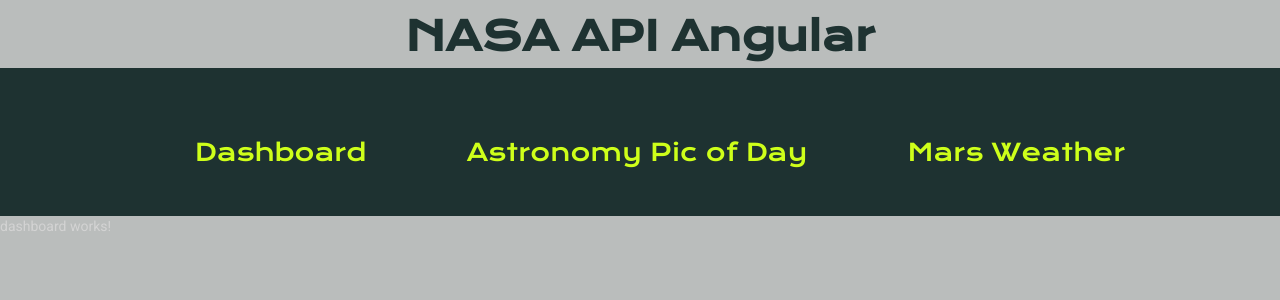
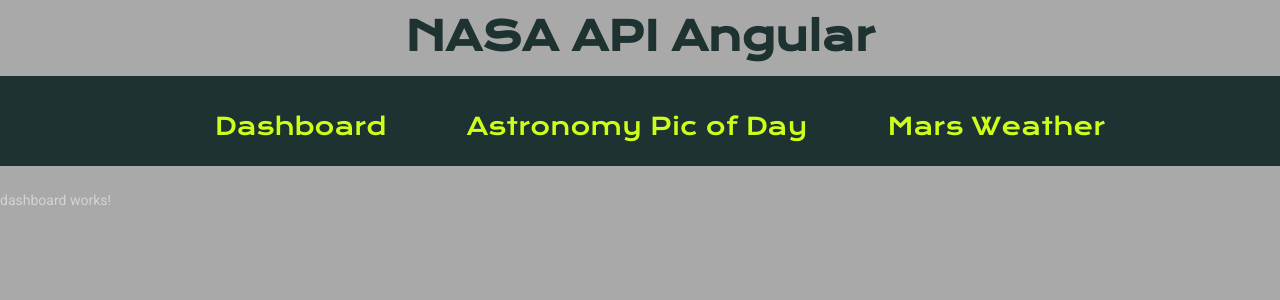
Before and after one commit to isaak-treat/NASA-API-Angular, an Angular app: page /dashboard in a window 1280 px wide. Shown: the top 300 px of the page. Built offline with nearby package versions, Linux system fonts and the light colour scheme.

Commit message:
Added border to APOD, modified CSS elements.

```diff
--- a/src/app/apod/apod.component.css
+++ b/src/app/apod/apod.component.css
@@ -1,8 +1,10 @@
 .entire-container h1 {
   color: #1E3231;
   text-align: center;
-  padding-top: 20px;
+  padding-top: 10px;
+  padding-bottom: 10px;
   font-size: 32px;
+  font-weight: bold;
 
 }
 
@@ -11,13 +13,14 @@ p#date {
   color: #1E3231;
   text-align: center;
   padding-top: 6px;
+
 }
 p#explanation {
-  font-size: 18px;
+  font-size: 16px;
   color: #1E3231;
-  text-align: center;
-  padding-left: 560px;
-  padding-right: 560px;
+  text-justify: distribute-all-lines;
+  padding-left: 300px;
+  padding-right: 300px;
 }
 
 img#image {
@@ -25,4 +28,7 @@ img#image {
   margin-left: auto;
   margin-right: auto;
   width: 60%;
+  border-width: 5px;
+  border-color: #CEFF1A;
+  border-style: solid;
 }
--- a/src/app/apod/apod.component.html
+++ b/src/app/apod/apod.component.html
@@ -1,6 +1,7 @@
 <div class="entire-container">
     <h1>{{photoOfDay.title}}</h1>
-    <img src="{{photoOfDay.url}}" id="image"/>
+
+    <img src="{{photoOfDay.url}}" id="image" />
     <p id="date">{{photoOfDay.date}}</p>
     <p id="explanation">{{photoOfDay.explanation}}</p>
 </div>
--- a/src/app/app.component.css
+++ b/src/app/app.component.css
@@ -4,14 +4,15 @@
   font-family: 'Krona One', sans-serif;
   font-size: 24px;
   display: block;
-  display: table;
+  /* display: table; */
   margin: auto;
 }
 
   .navigation a {
     text-decoration: none;
     display: inline-table;
-    padding: 30px;
+    padding: 20px;
+    padding-bottom: 30px;
     background-color: #1E3231;
     color: #CEFF1A;
   }
@@ -37,13 +38,13 @@ h1 {
     padding-top: 10px;
     text-decoration: none;
     color: #1E3231;
-    background-color: #babdbc;
     width: 100%;
   }
 
 ul#horizontalList {
   min-width: 696px;
   list-style: none;
+  text-align: center;
   padding-top: 20px;
 }
 
--- a/src/styles.css
+++ b/src/styles.css
@@ -3,7 +3,8 @@
 @import '@angular/material/prebuilt-themes/purple-green.css';
 
 html, body {
-  background-color: #babdbc;
+  /* background-color: #babdbc; */
+  background-color: darkgrey;
   height: 100%;
   color: #333333;
   margin: 0px;
```
